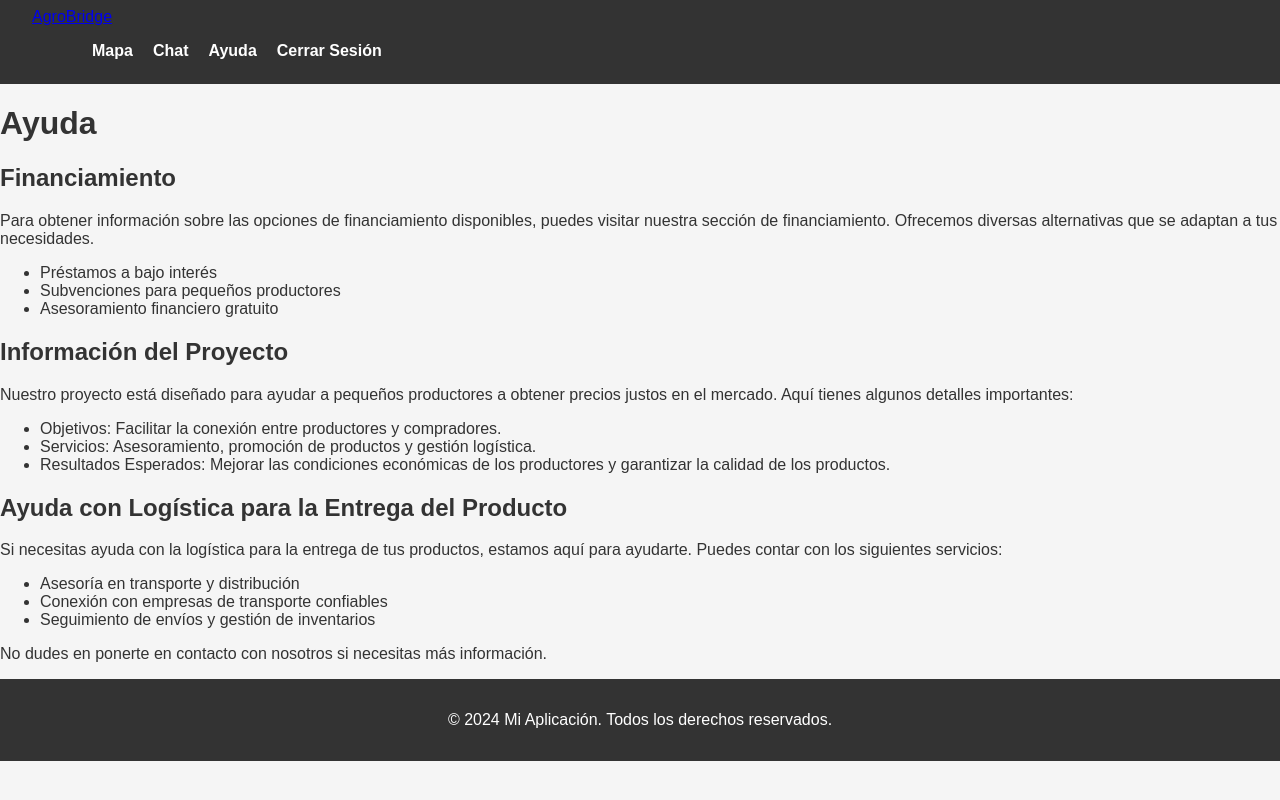
After one commit to VRL-458/AgroBridge, a Flask app: page /ayuda in a window 1280 px wide. The commit adds this page. Run offline with Flask 3, Linux system fonts and the light colour scheme.

Commit message:
Ayuda section added

```diff
--- a/app.py
+++ b/app.py
@@ -23,7 +23,9 @@ class User(UserMixin, db.Model):
     details = db.Column(db.String(500), nullable=True)
 
 
-
+@app.route('/ayuda')
+def ayuda():
+    return render_template('ayuda.html')
 
 @login_manager.user_loader
 def load_user(user_id):
--- /dev/null
+++ b/templates/ayuda.html
@@ -0,0 +1,40 @@
+{% extends "base.html" %}
+
+{% block title %}Ayuda{% endblock %}
+
+{% block content %}
+<div class="container">
+    <h1>Ayuda</h1>
+
+    <div class="section">
+        <h2>Financiamiento</h2>
+        <p>Para obtener información sobre las opciones de financiamiento disponibles, puedes visitar nuestra sección de financiamiento. Ofrecemos diversas alternativas que se adaptan a tus necesidades.</p>
+        <ul>
+            <li>Préstamos a bajo interés</li>
+            <li>Subvenciones para pequeños productores</li>
+            <li>Asesoramiento financiero gratuito</li>
+        </ul>
+    </div>
+
+    <div class="section">
+        <h2>Información del Proyecto</h2>
+        <p>Nuestro proyecto está diseñado para ayudar a pequeños productores a obtener precios justos en el mercado. Aquí tienes algunos detalles importantes:</p>
+        <ul>
+            <li>Objetivos: Facilitar la conexión entre productores y compradores.</li>
+            <li>Servicios: Asesoramiento, promoción de productos y gestión logística.</li>
+            <li>Resultados Esperados: Mejorar las condiciones económicas de los productores y garantizar la calidad de los productos.</li>
+        </ul>
+    </div>
+
+    <div class="section">
+        <h2>Ayuda con Logística para la Entrega del Producto</h2>
+        <p>Si necesitas ayuda con la logística para la entrega de tus productos, estamos aquí para ayudarte. Puedes contar con los siguientes servicios:</p>
+        <ul>
+            <li>Asesoría en transporte y distribución</li>
+            <li>Conexión con empresas de transporte confiables</li>
+            <li>Seguimiento de envíos y gestión de inventarios</li>
+        </ul>
+        <p>No dudes en ponerte en contacto con nosotros si necesitas más información.</p>
+    </div>
+</div>
+{% endblock %}
--- a/templates/base.html
+++ b/templates/base.html
@@ -12,10 +12,11 @@
     <header>
         <nav class="navbar">
             <div class="container">
-                <a href="{{ url_for('map') }}" class="logo">Mi Aplicación</a>
+                <a href="{{ url_for('map') }}" class="logo">AgroBridge</a>
                 <ul class="nav-links">
                     <li><a href="{{ url_for('map') }}">Mapa</a></li>
                     <li><a href="{{ url_for('chat') }}">Chat</a></li>
+                    <li><a href="{{ url_for('ayuda') }}">Ayuda</a></li>
                     <li><a href="{{ url_for('logout') }}">Cerrar Sesión</a></li>
                 </ul>
             </div>
```
